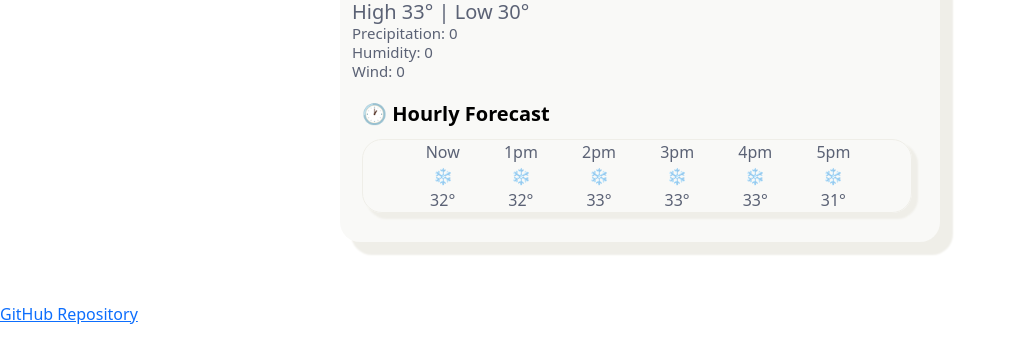
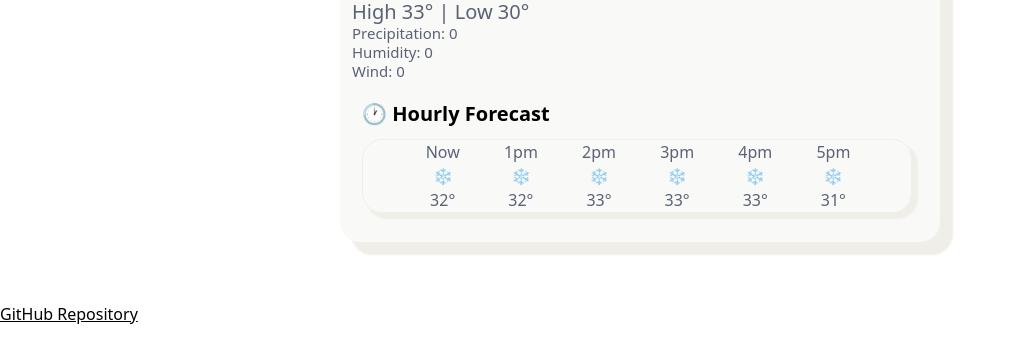
Before and after one commit to brewhi/weather-wireframe.html, a plain HTML site: page index.html in a window 1280 px wide. Shown: the part 218-580 px from the top of the page, without its empty margins (0-1015 px from the left). Drawn offline with nearby package versions, Linux system fonts and the light colour scheme.

Commit message:
github css code

```diff
--- a/src/index.css
+++ b/src/index.css
@@ -90,3 +90,9 @@ ul.hours li {
   padding-left: 20px;
   padding-right: 20px;
 }
+
+#github-link {
+  display: block;
+  margin: 0 auto;
+  color: #000;
+}
```
